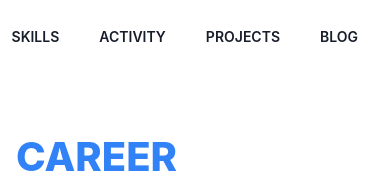
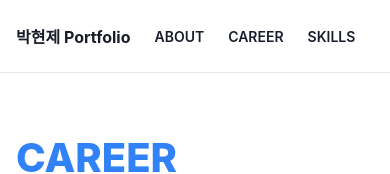
Before and after one commit to sor999/portfolio, a React (Vite) app: page / in a window 390 px wide. Shown: the top 174 px of the page. Built offline with nearby package versions, Linux system fonts and the light colour scheme; no server answers; the database is empty.

Commit message:
feat: 네비 고정 기능 및 왼쪽 상단에 제목 추가

```diff
--- a/src/components/navbar/Navbar.module.css
+++ b/src/components/navbar/Navbar.module.css
@@ -1,4 +1,7 @@
-.header {
+.navbar {
+  position: sticky;
+  top: 0;
+  z-index: 100;
   background-color: var(--color-background);
   border-bottom: 1px solid var(--color-border);
 }
@@ -6,7 +9,8 @@
 .nav {
   display: flex;
   align-items: center;
-  justify-content: flex-end;
+  justify-content: space-between;
+  gap: var(--space-md);
 
   width: 100%;
   max-width: var(--content-width);
@@ -15,14 +19,32 @@
   padding-inline: var(--space-md);
 }
 
+.brand {
+  flex-shrink: 0;
+  font-size: var(--font-size-title);
+  font-weight: var(--font-weight-bold);
+  white-space: nowrap;
+}
+
 .list {
   display: flex;
   align-items: center;
   gap: var(--space-md);
 
+  min-width: 0;
+  overflow-x: auto;
+  scrollbar-width: none;
   margin: 0;
   padding: 0;
   list-style: none;
+}
+
+.list::-webkit-scrollbar {
+  display: none;
+}
+
+.list > li {
+  flex-shrink: 0;
 }
 
 .link {
@@ -70,3 +92,18 @@
   outline: 2px solid var(--color-primary);
   outline-offset: 2px;
 }
+
+@media (max-width: 768px) {
+  .nav {
+    gap: var(--space-sm);
+    padding-inline: var(--space-sm);
+  }
+
+  .list {
+    gap: var(--space-xs);
+  }
+
+  .link {
+    white-space: nowrap;
+  }
+}
--- a/src/components/navbar/Navbar.tsx
+++ b/src/components/navbar/Navbar.tsx
@@ -27,14 +27,19 @@ const navItems = [
   },
 ]
 
-export default function Navbar(){
+export default function Navbar() {
   return (
     <header className={styles.navbar}>
-      <nav className={styles.nav} area-lable="주요 메뉴">
+      <nav className={styles.nav} aria-label="주요 메뉴">
+        <a className={styles.brand} href="#about">
+          박현제 Portfolio
+        </a>
         <ul className={styles.list}>
           {navItems.map((item) => (
             <li key={item.id}>
-              <a className={styles.link} href={`#${item.id}`}>{item.label}</a>
+              <a className={styles.link} href={`#${item.id}`}>
+                {item.label}
+              </a>
             </li>
           ))}
         </ul>
```
